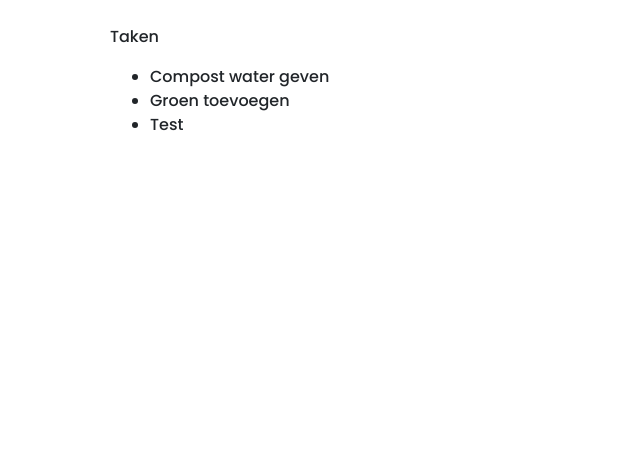
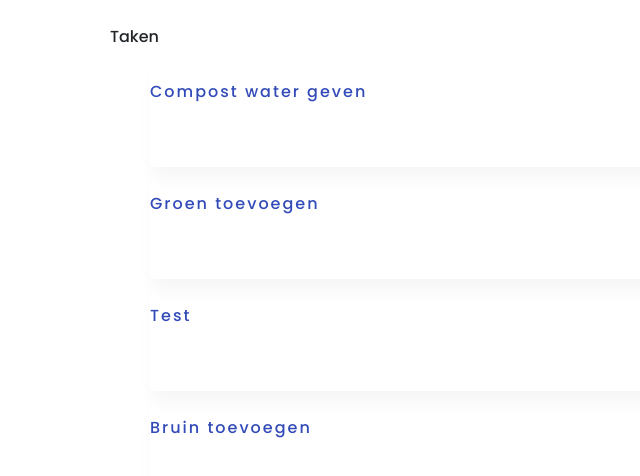
Before and after one commit to Plantacle/plantacle, a React (Create React App) app: page /tasks in a window 1280 px wide. Shown: the top 476 px of the page, without its empty margins (0-640 px from the left). Built offline with nearby package versions, Linux system fonts and the light colour scheme.

Commit message:
Created task component

```diff
--- /dev/null
+++ b/src/components/molecules/TaskList.js
@@ -0,0 +1,62 @@
+import React from 'react'
+import styled from 'styled-components';
+
+const TaskBlock = styled.div`
+    width: 100%;
+    height: 102px;
+    border-radius: 5px;
+    box-shadow: 2px 12px 16px #F7F7F7;
+    margin-bottom: 10px;
+    padding-top: 15px;
+`;
+
+const ListItem = styled.li`
+    list-style-type: none;
+    color: #324BB8;
+    letter-spacing: 2px;
+
+`;
+
+
+
+class TaskList extends React.Component {
+
+    removeItem(item, i) {
+        this.props.removeTask(item, i)
+    }
+
+    render() {
+      return(
+          <ul>
+              { this.props.tasks.map((task, i) => {
+                   return (
+
+
+                        <ListItem onClick={() => { this.removeItem(task, i)}} key={i}>
+                            <TaskBlock>
+                                { task }
+
+                                {/*
+
+                                {this.props.text.map((text, i) => {
+                                     return (
+                                       <div>
+                                       { text }
+                                       </div>
+                                     )
+                                })}
+
+                                */}
+
+                            </TaskBlock>
+                        </ListItem>
+
+                   )
+
+               })}
+          </ul>
+      )
+    }
+}
+
+export default TaskList;
--- a/src/pages/Tasks.js
+++ b/src/pages/Tasks.js
@@ -1,7 +1,7 @@
 import React from 'react'
 import styled from 'styled-components';
 import {Bootstrap, Grid, Row, Col, Container} from 'react-bootstrap';
-//import TaskList from './../components/molecules/Tasks.js';
+import TaskList from './../components/molecules/TaskList.js';
 
 window.id = 0;
 
@@ -17,11 +17,9 @@ class Tasks extends React.Component {
   constructor(props) {
     super(props);
     this.state = {
-        tasks: ['Compost water geven', 'Groen toevoegen', 'Test']
+        tasks: ['Compost water geven', 'Groen toevoegen', 'Test', 'Bruin toevoegen'],
+        text: ['Doe hier 15 ml bij', 'Fruit, Aardapschillen', 'Gras', 'Test', 'Kartonnen dozen']
     }
-
-    //this.getTemperature = this.getTemperature.bind(this);
-    //this.getDays = this.getDays.bind(this);
 
     this.removeTask = this.removeTask.bind(this);
 
@@ -35,34 +33,14 @@ class Tasks extends React.Component {
       })
   }
 
-
-
   render() {
     return (
       <StyledContainer>
           <p> Taken </p>
-          <TaskList tasks={this.state.tasks} removeTask={this.removeTask}> </TaskList>
+          <TaskList tasks={this.state.tasks} text={this.state.text} removeTask={this.removeTask}> </TaskList>
       </StyledContainer>
     )
   }
 }
 
-class TaskList extends React.Component {
-
-    removeItem(item, i) {
-        this.props.removeTask(item, i)
-    }
-
-    render() {
-      return(
-          <ul>
-              { this.props.tasks.map((task, i) => {
-                   return <li onClick={() => { this.removeItem(task, i)}} key={i}>{ task }</li>
-               })}
-          </ul>
-      )
-    }
-}
-
-
 export default Tasks;
```
